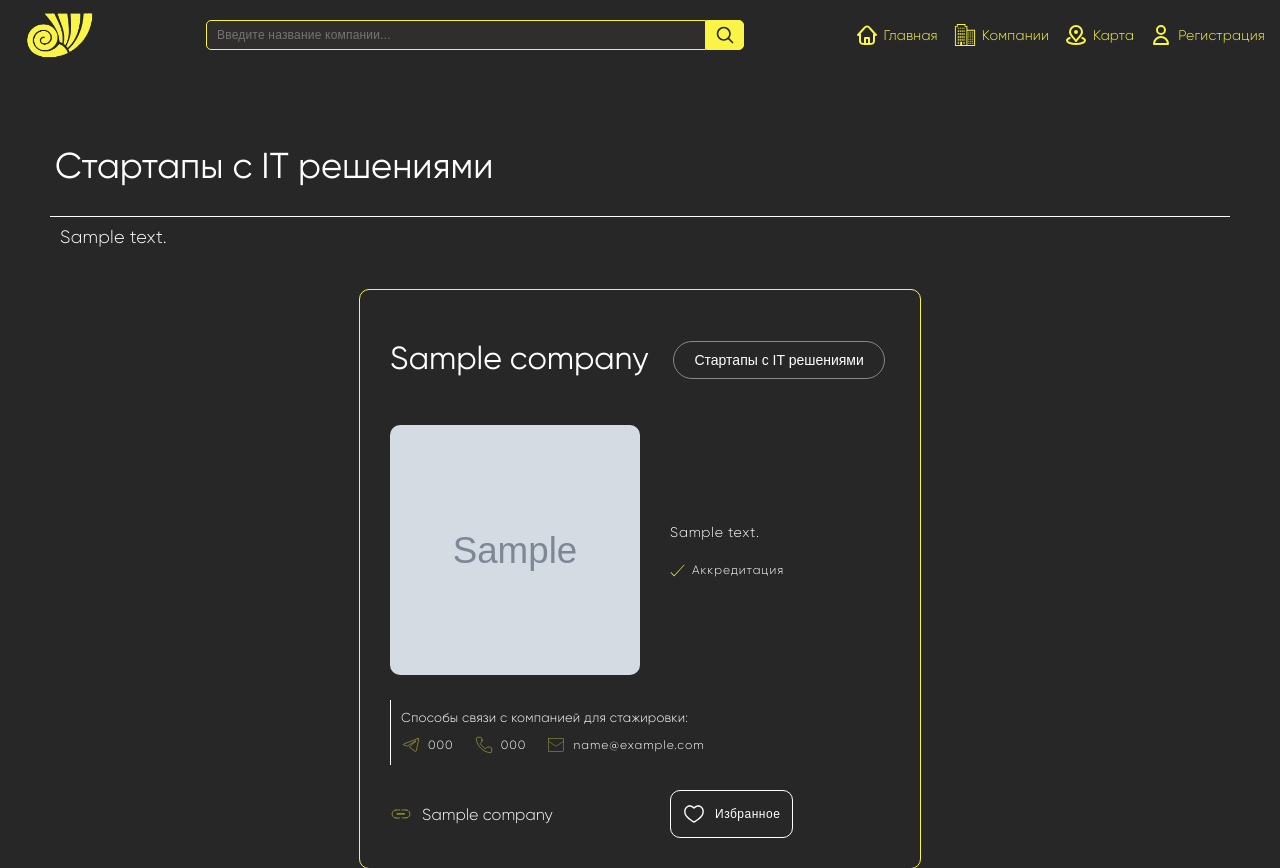
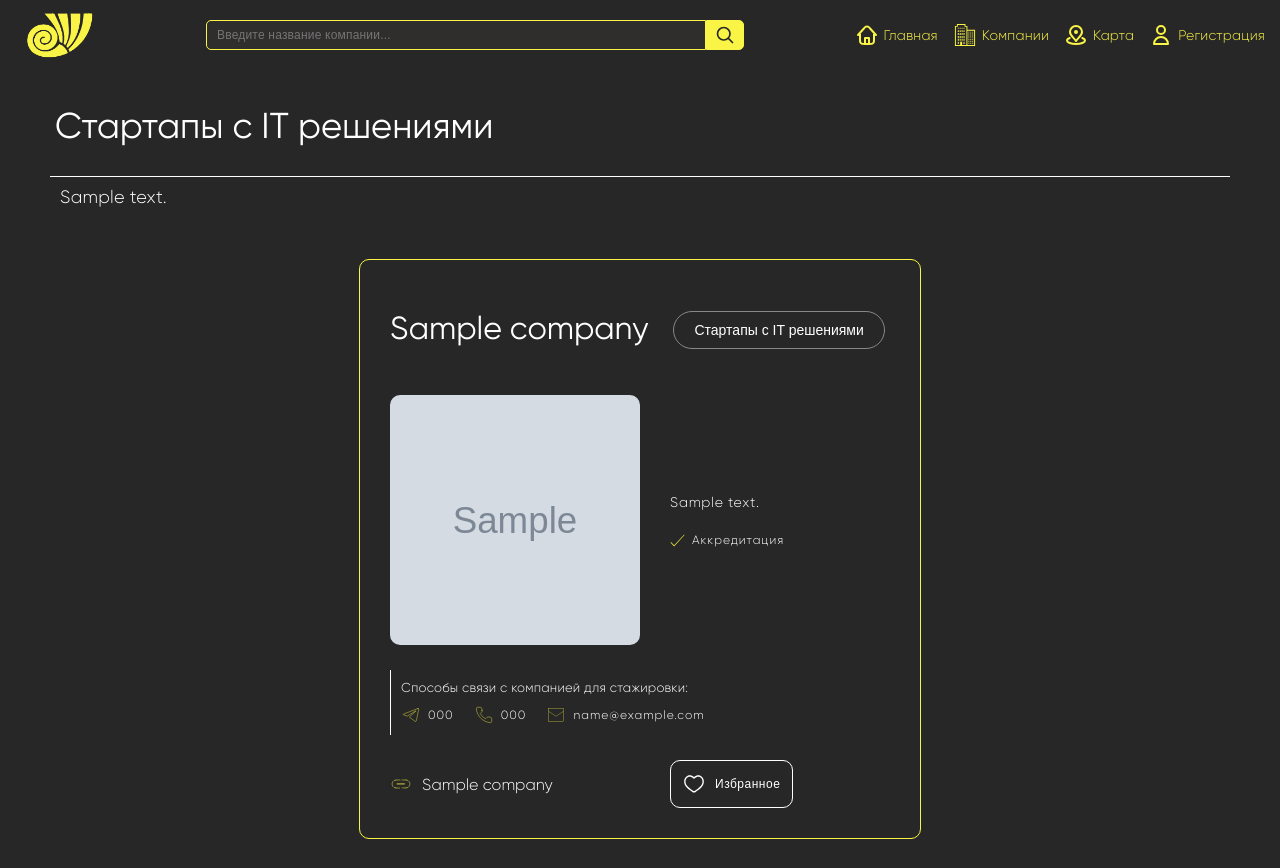
Before and after one commit to BorisVasilevv/web-chel-work, a Django app: a page that uses itcompanysite/main/templates/main/layout.html in a window 1280 px wide. Shown: the top 868 px of the page. Run offline with Django 4.2, Linux system fonts and the light colour scheme; tables that the repository leaves empty hold one stand-in row (values such as "Sample post"); grey boxes marked "Sample" are stand-in pictures; some libraries are stand-ins or nearby versions.

Commit message:
category page fix

```diff
--- a/itcompanysite/main/static/main/css/categories.css
+++ b/itcompanysite/main/static/main/css/categories.css
@@ -218,3 +218,17 @@
     }
 
 }
+
+@media screen and (min-width: 1200px) and (max-width:1439px){
+
+    .section-category{
+        margin: 10px 50px 20px 50px;
+    }
+}
+
+@media screen and (min-width: 1400px){
+
+    .section-category{
+        margin: 10px 50px 20px 50px;
+    }
+}
```
